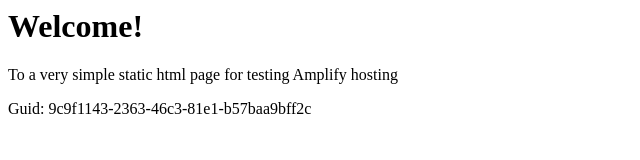
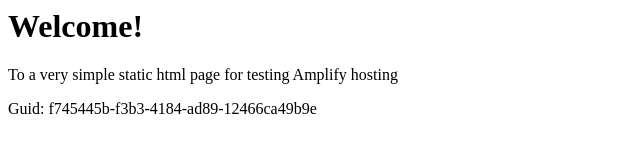
Before and after one commit to aws-aemilia-cdg/Github-PR-Commit-Integration-Test-DoNotTouch-GitHubWebhookPushCanaryTest-v1-prod-eu-west-3, a website: page src/index.html in a window 1280 px wide. Shown: the full height of the page, 0-640 px from the left. Drawn offline with Linux system fonts and the light colour scheme.

Commit message:
commit from integ tests

```diff
--- a/src/index.html
+++ b/src/index.html
@@ -12,6 +12,6 @@
 <body>
     <h1>Welcome!</h1>
     <p>To a very simple static html page for testing Amplify hosting</p>
-    <p>Guid: 9c9f1143-2363-46c3-81e1-b57baa9bff2c</p></body>
+    <p>Guid: f745445b-f3b3-4184-ad89-12466ca49b9e</p></body>
 
 </html>
```
